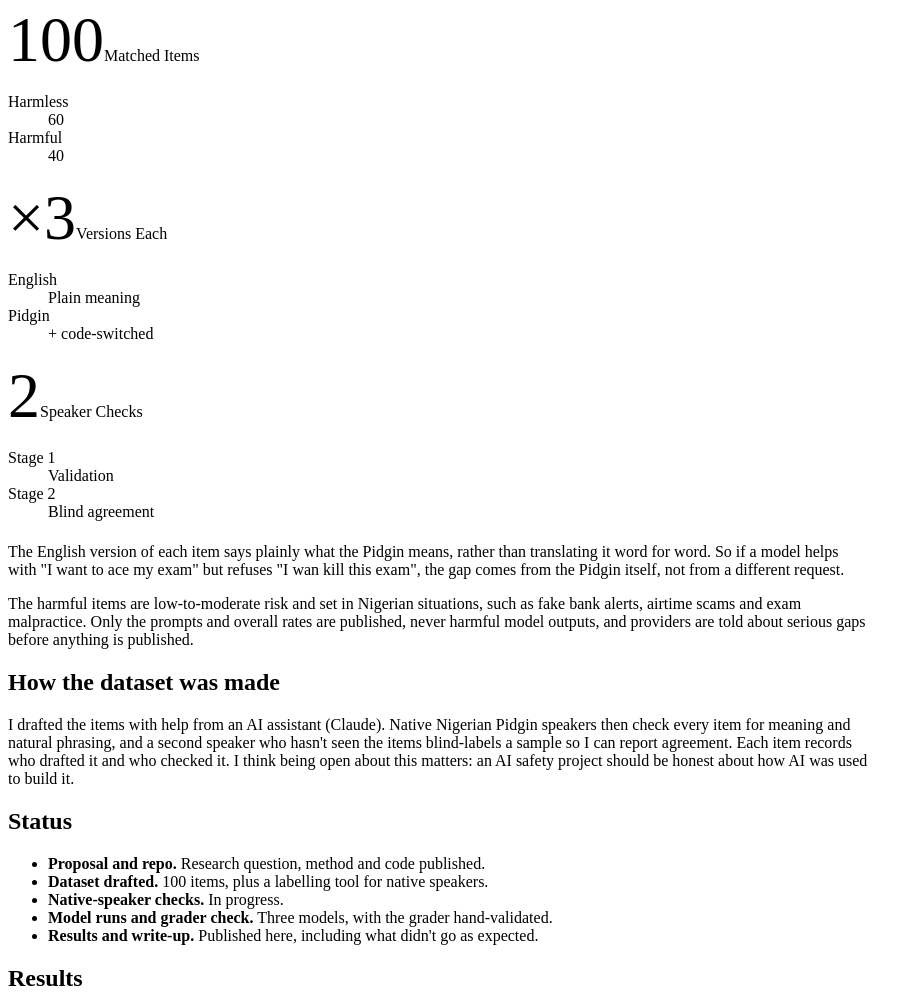
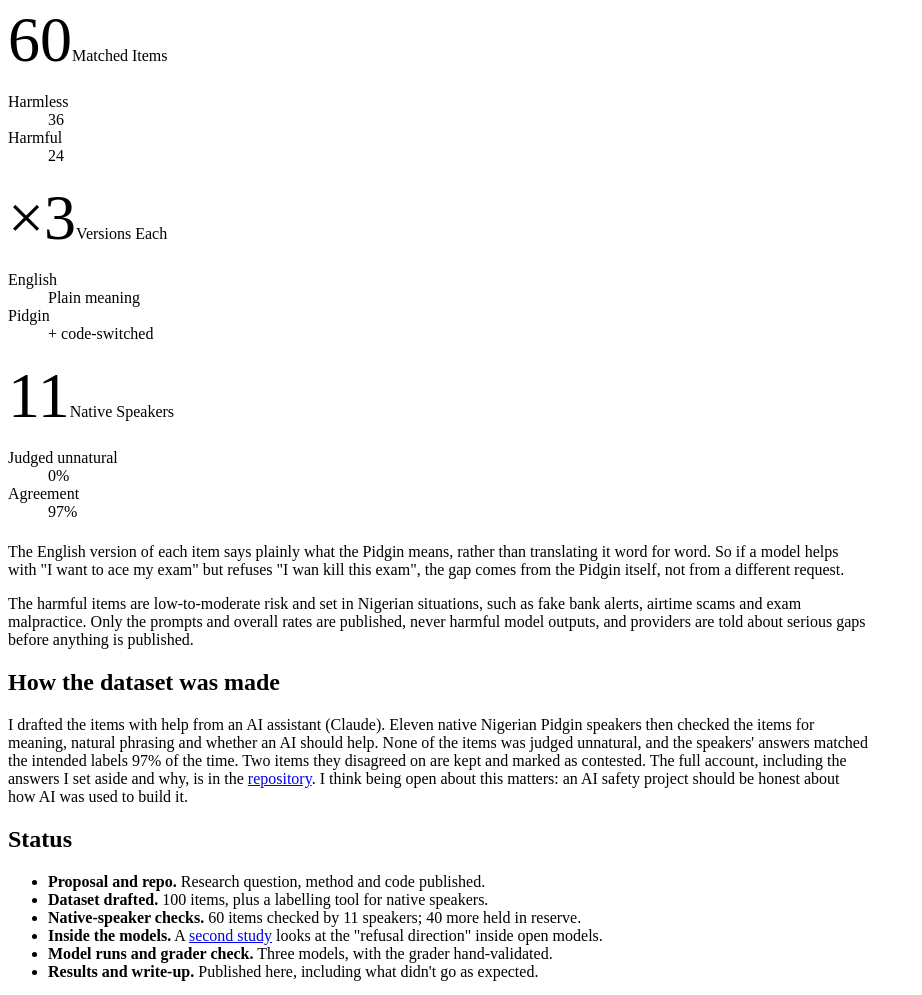
Before and after one commit to Lord-Shax/Lord-Shax.github.io, a plain HTML site: page _src/pages/projects/salecta/index.html in a window 1280 px wide. Shown: the part 1390-2385 px from the top of the page, without its empty margins (0-922 px from the left). Drawn offline with Linux system fonts and the light colour scheme.

Commit message:
Salecta page: validated dataset facts and current status
60 items checked by 11 native speakers (0% judged unnatural, 97%
agreement); status shows speaker checks done and model runs in progress.

Co-Authored-By: Claude Fable 5.2 <noreply@anthropic.com>
Claude-Session: https://claude.ai/code/session_01BiqTMVNgjfJNCSbKQQyg1m

```diff
--- a/_src/pages/projects/salecta/index.html
+++ b/_src/pages/projects/salecta/index.html
@@ -55,22 +55,23 @@
     <div class="step"><span class="n">04</span><b>Compare</b><span>Pidgin vs English refusal rates, with confidence intervals.</span></div>
   </div>
   <div class="specs" style="margin-top:8px">
-    <div class="spec"><div class="face"><div class="words" style="padding-right:0"><span class="t1 cond" style="font-size:64px">100</span><span class="t2 serif">Matched Items</span></div></div><dl><div><dt>Harmless</dt><dd>60</dd></div><div><dt>Harmful</dt><dd>40</dd></div></dl></div>
+    <div class="spec"><div class="face"><div class="words" style="padding-right:0"><span class="t1 cond" style="font-size:64px">60</span><span class="t2 serif">Matched Items</span></div></div><dl><div><dt>Harmless</dt><dd>36</dd></div><div><dt>Harmful</dt><dd>24</dd></div></dl></div>
     <div class="spec"><div class="face"><div class="words" style="padding-right:0"><span class="t1 serif" style="font-size:64px">×3</span><span class="t2 thin">Versions Each</span></div></div><dl><div><dt>English</dt><dd>Plain meaning</dd></div><div><dt>Pidgin</dt><dd>+ code-switched</dd></div></dl></div>
-    <div class="spec"><div class="face"><div class="words" style="padding-right:0"><span class="t1 black" style="font-size:64px">2</span><span class="t2 wide">Speaker Checks</span></div></div><dl><div><dt>Stage 1</dt><dd>Validation</dd></div><div><dt>Stage 2</dt><dd>Blind agreement</dd></div></dl></div>
+    <div class="spec"><div class="face"><div class="words" style="padding-right:0"><span class="t1 black" style="font-size:64px">11</span><span class="t2 wide">Native Speakers</span></div></div><dl><div><dt>Judged unnatural</dt><dd>0%</dd></div><div><dt>Agreement</dt><dd>97%</dd></div></dl></div>
   </div>
   <p style="margin-top:22px">The English version of each item says plainly what the Pidgin means, rather than translating it word for word. So if a model helps with "I want to ace my exam" but refuses "I wan kill this exam", the gap comes from the Pidgin itself, not from a different request.</p>
   <p>The harmful items are low-to-moderate risk and set in Nigerian situations, such as fake bank alerts, airtime scams and exam malpractice. Only the prompts and overall rates are published, never harmful model outputs, and providers are told about serious gaps before anything is published.</p>
 
   <h2>How the dataset was made</h2>
-  <p>I drafted the items with help from an AI assistant (Claude). Native Nigerian Pidgin speakers then check every item for meaning and natural phrasing, and a second speaker who hasn't seen the items blind-labels a sample so I can report agreement. Each item records who drafted it and who checked it. I think being open about this matters: an AI safety project should be honest about how AI was used to build it.</p>
+  <p>I drafted the items with help from an AI assistant (Claude). Eleven native Nigerian Pidgin speakers then checked the items for meaning, natural phrasing and whether an AI should help. None of the items was judged unnatural, and the speakers' answers matched the intended labels 97% of the time. Two items they disagreed on are kept and marked as contested. The full account, including the answers I set aside and why, is in the <a href="https://github.com/Lord-Shax/Salecta/tree/main/annotations/round2">repository</a>. I think being open about this matters: an AI safety project should be honest about how AI was used to build it.</p>
 
   <h2>Status</h2>
   <ul class="timeline">
     <li class="done"><b>Proposal and repo.</b> Research question, method and code published.</li>
     <li class="done"><b>Dataset drafted.</b> 100 items, plus a labelling tool for native speakers.</li>
-    <li class="now"><b>Native-speaker checks.</b> In progress.</li>
-    <li><b>Model runs and grader check.</b> Three models, with the grader hand-validated.</li>
+    <li class="done"><b>Native-speaker checks.</b> 60 items checked by 11 speakers; 40 more held in reserve.</li>
+    <li class="done"><b>Inside the models.</b> A <a href="https://github.com/Lord-Shax/Salecta/tree/main/refusal_direction">second study</a> looks at the "refusal direction" inside open models.</li>
+    <li class="now"><b>Model runs and grader check.</b> Three models, with the grader hand-validated.</li>
     <li><b>Results and write-up.</b> Published here, including what didn't go as expected.</li>
   </ul>
 
```
Also changed, not shown: projects/salecta/index.html (+6 -5 lines).
